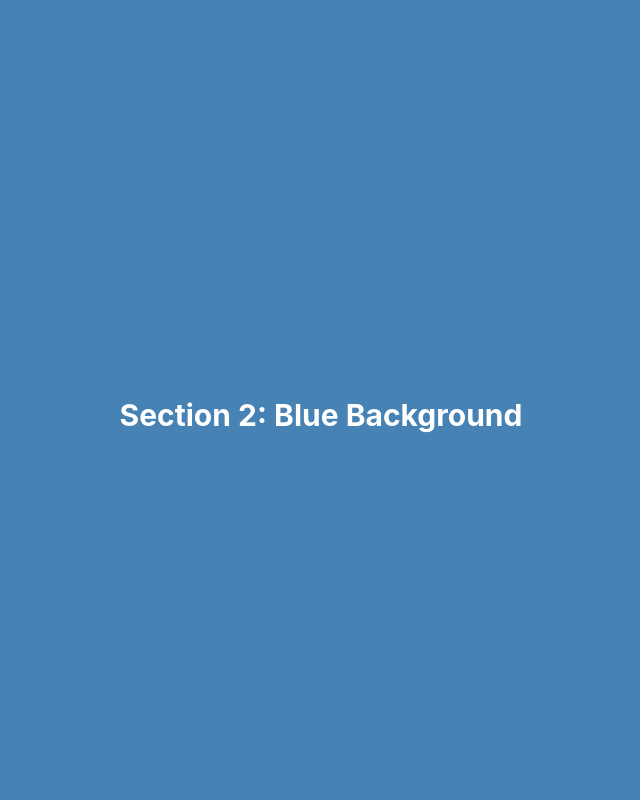
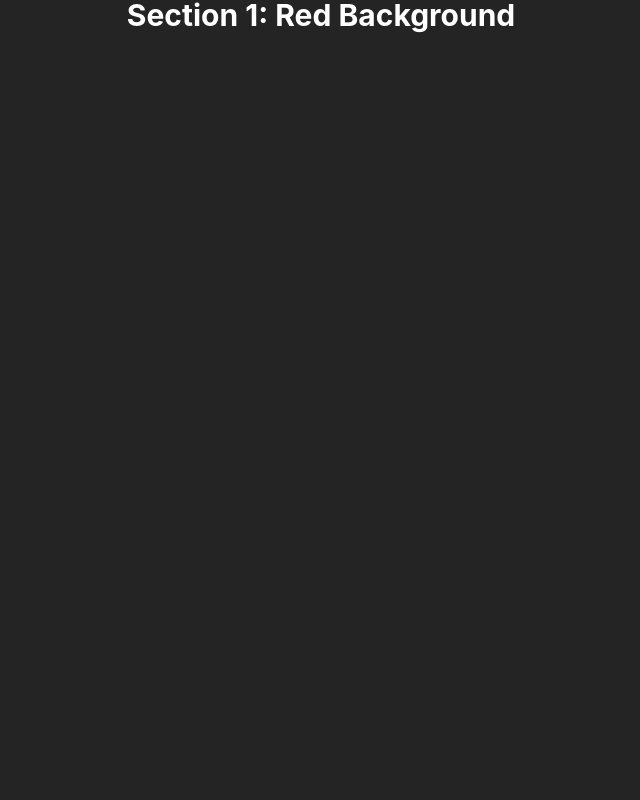
Before and after one commit to giterichub/eric-portfolio, a React (Vite) app: page / in a window 1280 px wide. Shown: the part 1985-2785 px from the top of the page, without its empty margins (319-959 px from the left). Built offline with nearby package versions, Linux system fonts and the light colour scheme; a web font is replaced by a local one.

Commit message:
remove section css from navbar

```diff
--- a/src/styles/navbar.css
+++ b/src/styles/navbar.css
@@ -66,22 +66,3 @@
   .navbar ul li:hover .progress-bar {
     background-color: #ff9900; /* Slightly darker on hover */
   }
-
-  /* Section styling (same as before) */
-.section {
-    height: 200vh;
-    display: flex;
-    justify-content: center;
-    align-items: center;
-    font-size: 30px;
-    font-weight: bold;
-    color: white;
-    text-align: center;
-    transition: transform 0.3s ease;
-  }
-
-  .section1 { background-color: #ff6347; }
-  .section2 { background-color: #4682b4; }
-  .section3 { background-color: #32cd32; }
-  .section4 { background-color: #f0e68c; color: black; }
-  .section5 { background-color: #800080; }
```
